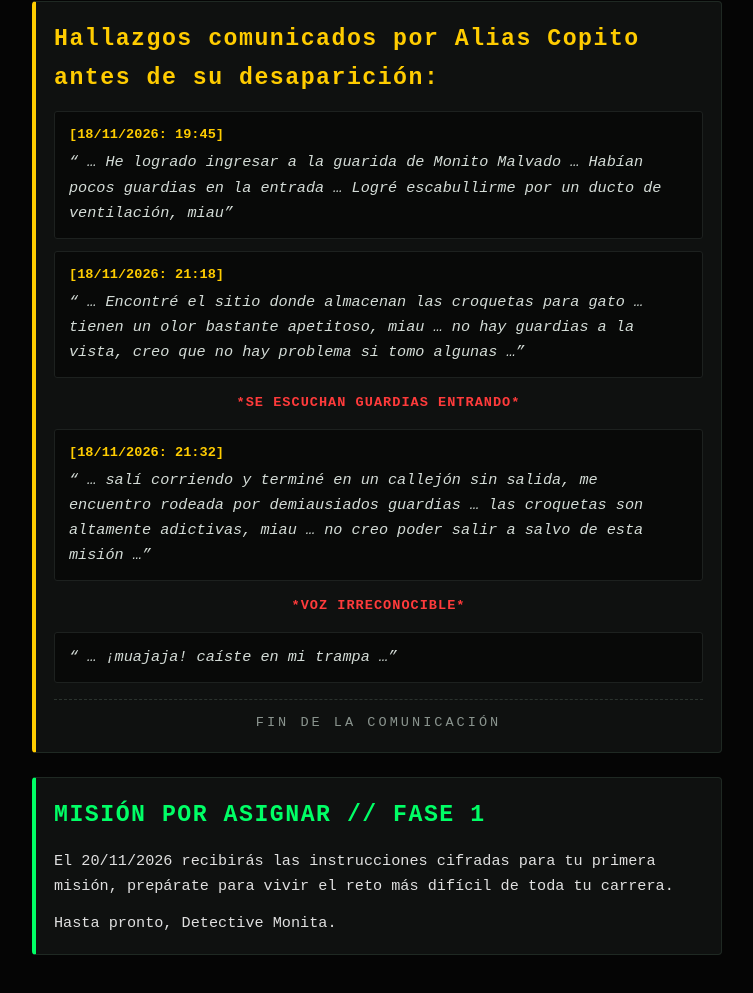
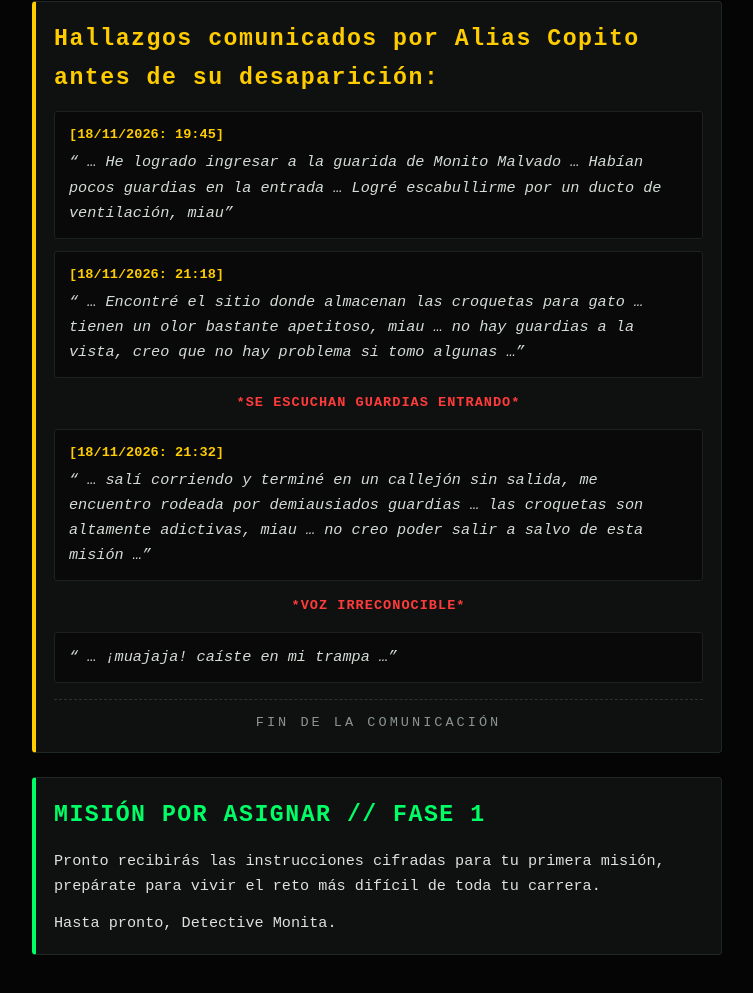
Before and after one commit to Meghnny/monitos-en-apuros, a plain HTML site: page index.html in a window 1280 px wide. Shown: the part 992-1985 px from the top of the page, without its empty margins (263-1016 px from the left). Drawn offline with Linux system fonts and the light colour scheme; a web font is replaced by a local one.

Commit message:
Restore index.html with original content

```diff
--- a/index.html
+++ b/index.html
@@ -321,7 +321,7 @@
  <!-- MISIÓN POR ASIGNAR -->
   <section class="dossier-box">
     <h2>MISIÓN POR ASIGNAR // FASE 1</h2>
-    <p>El 20/11/2026 recibirás las instrucciones cifradas para tu primera misión, prepárate para vivir el reto más difícil de toda tu carrera.</p>
+    <p>Pronto recibirás las instrucciones cifradas para tu primera misión, prepárate para vivir el reto más difícil de toda tu carrera.</p>
     <p class="sign-off">Hasta pronto, Detective Monita.</p>
   </section>
 
```
